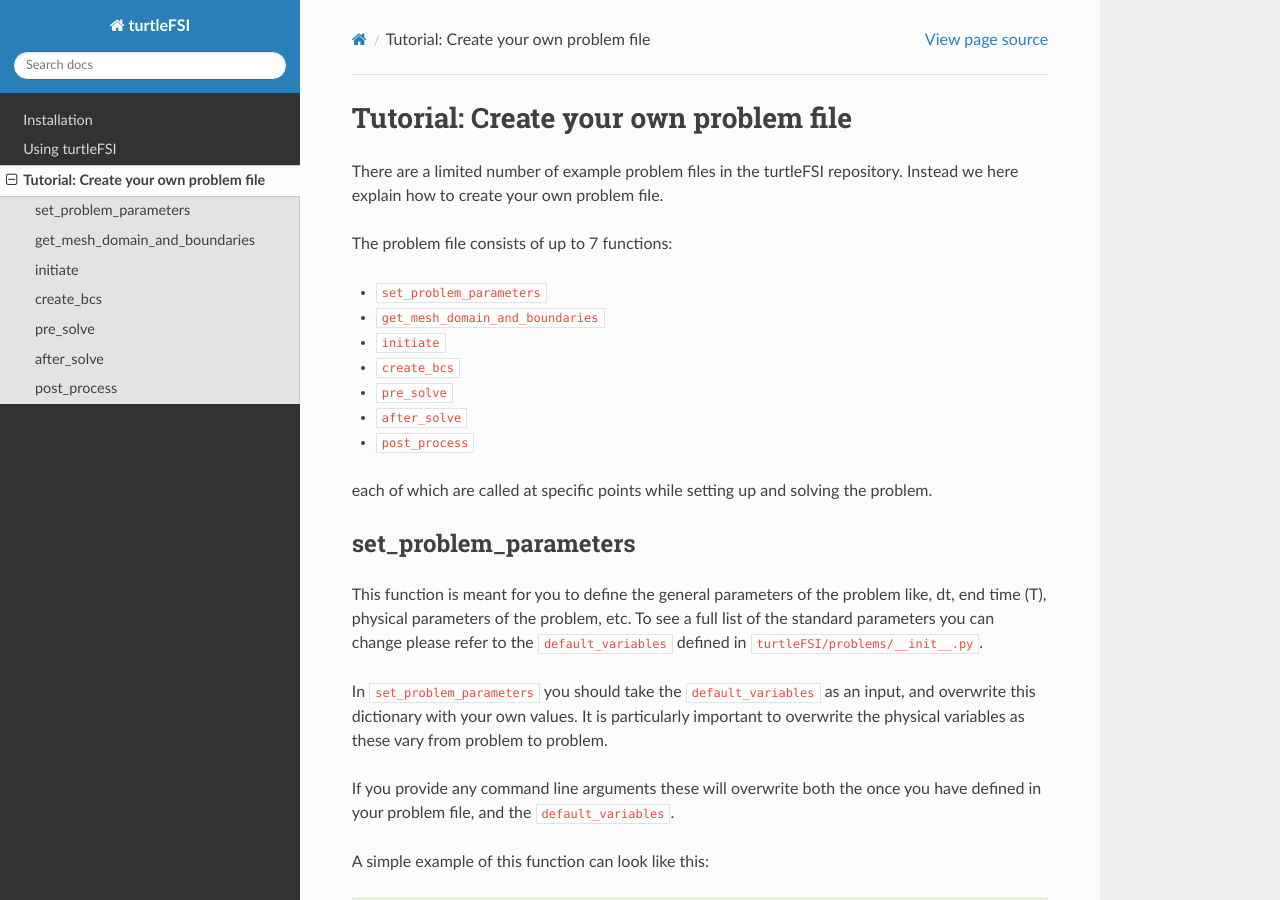
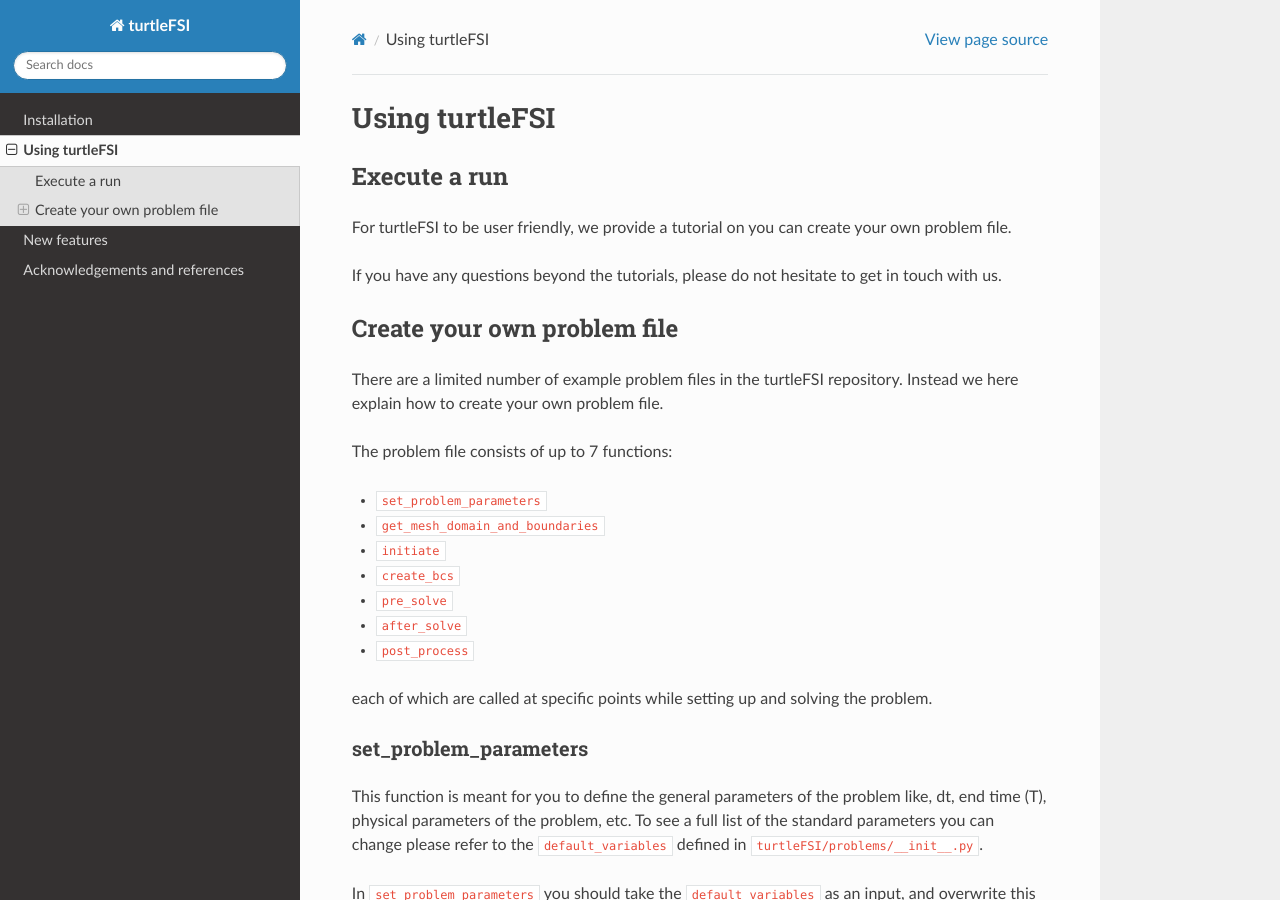
Before and after one commit to KVSlab/turtleFSI, a Sphinx documentation site: the page built from docs/source/using_turtleFSI.rst, in a window 1280 px wide and 900 px high. Built offline with Sphinx 7.4.7 and the Read the Docs theme 2.0.0, drawn with Linux system fonts in a browser that asks for light colours.

```diff
--- a/docs/source/create_problem_file.rst
+++ b/docs/source/using_turtleFSI.rst
@@ -1,10 +1,22 @@
-.. title:: Tutorial: Create your own problem file
+.. title:: Using turtleFSI
 
-.. _problem_file:
+.. _using_turtleFSI:
 
-======================================
-Tutorial: Create your own problem file
-======================================
+===============
+Using turtleFSI
+===============
+
+
+Execute a run
+=============
+For turtleFSI to be user friendly, we provide a tutorial on you can create your own problem file.
+
+If you have any questions beyond the tutorials, please do not hesitate to get in touch with us.
+
+
+
+Create your own problem file
+============================
 
 There are a limited number of example problem files in the turtleFSI repository. Instead
 we here explain how to create your own problem file.
```
Also changed, not shown: docs/source/acknow_ref.rst (added, +18 -0 lines), docs/source/getting_started.rst (deleted, +0 -41 lines), docs/source/index.rst (+4 -3 lines), docs/source/new_features.rst (added, +13 -0 lines).
